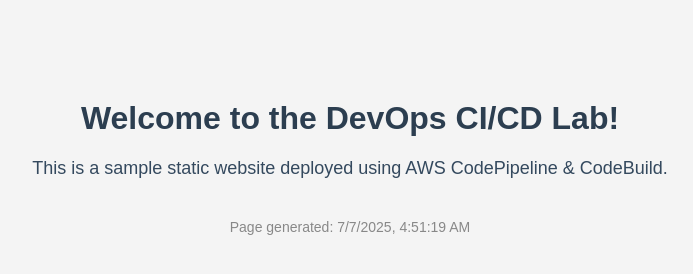
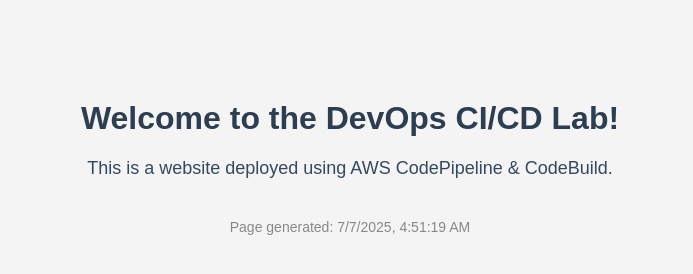
Before and after one commit to QasimKheriwala/DevOps-labs, a plain HTML site: page index.html in a window 1280 px wide. Shown: the whole page, without its empty margins (290-983 px from the left). Drawn offline with Linux system fonts and the light colour scheme.

Commit message:
Update index.html
Removed some text

```diff
--- a/index.html
+++ b/index.html
@@ -27,7 +27,7 @@
 </head>
 <body>
   <h1>Welcome to the DevOps CI/CD Lab!</h1>
-  <p>This is a sample static website deployed using AWS CodePipeline & CodeBuild.</p>
+  <p>This is a website deployed using AWS CodePipeline & CodeBuild.</p>
   <div class="timestamp">
     <!-- Add dynamic timestamp via script if desired -->
     Page generated: <span id="datetime"></span>
```
